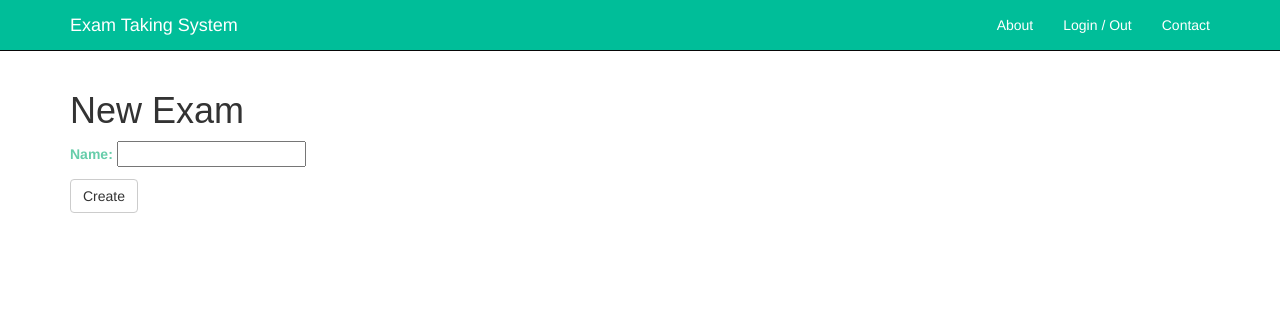
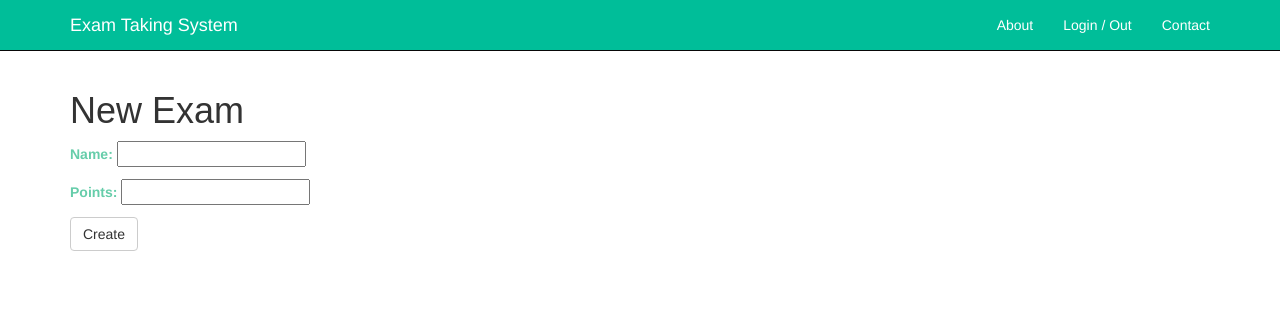
Before and after one commit to FoamCactus/DBProject, a Django app: page /makeExam/ in a window 1280 px wide. Shown: the top 311 px of the page. Run offline with Django 3.2, Linux system fonts and the light colour scheme; some libraries are stand-ins or nearby versions.

Commit message:
hey caleb

```diff
--- a/Exam/forms.py
+++ b/Exam/forms.py
@@ -6,7 +6,7 @@ class ExamForm(forms.ModelForm):
 
     class Meta:
         model = Exam
-        fields = ('name',)
+        fields = ('name',"points")
 
 
 class QuestionForm(forms.ModelForm):
--- a/Exam/models.py
+++ b/Exam/models.py
@@ -1,7 +1,6 @@
 from django.db import models
 import datetime
 # Create your models here.
-
 
 class Exam(models.Model):
     name = models.CharField(max_length=30, primary_key=True)
@@ -10,7 +9,6 @@ class Exam(models.Model):
 
 
 class Answers(models.Model):
-
     answer = models.TextField(max_length=280)
     correct = models.BooleanField(default=False)
 
@@ -24,11 +22,8 @@ class Question(models.Model):
 
 
 
-
-
 class Student(models.Model):
     identifier = models.TextField(max_length=60)
-
 
 class Results(models.Model):
     exam = models.ForeignKey(Exam, on_delete=models.CASCADE)
--- a/templates/new_test.html
+++ b/templates/new_test.html
@@ -96,7 +96,7 @@ function addOption(questionNumber){
 <div class="form-group">
   <div class=" row col-md-12" align="center">
         <button class="btn btn-primary">
-    Submit Form
+    Create Test
     </button>
             </div>
   </div>
```
Also changed, not shown: db.sqlite3.
